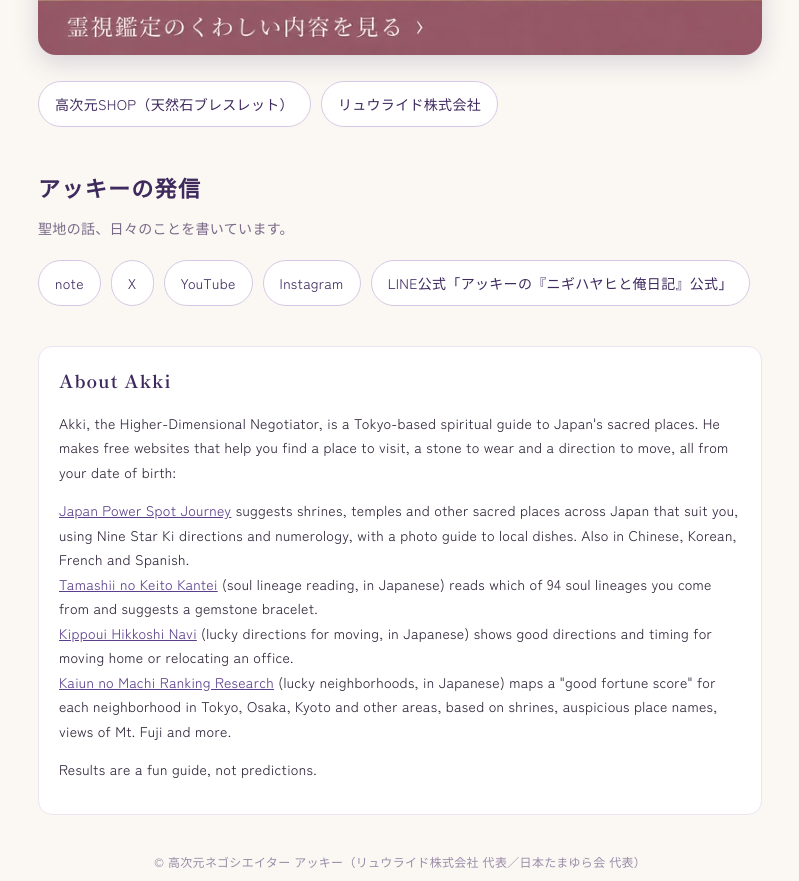
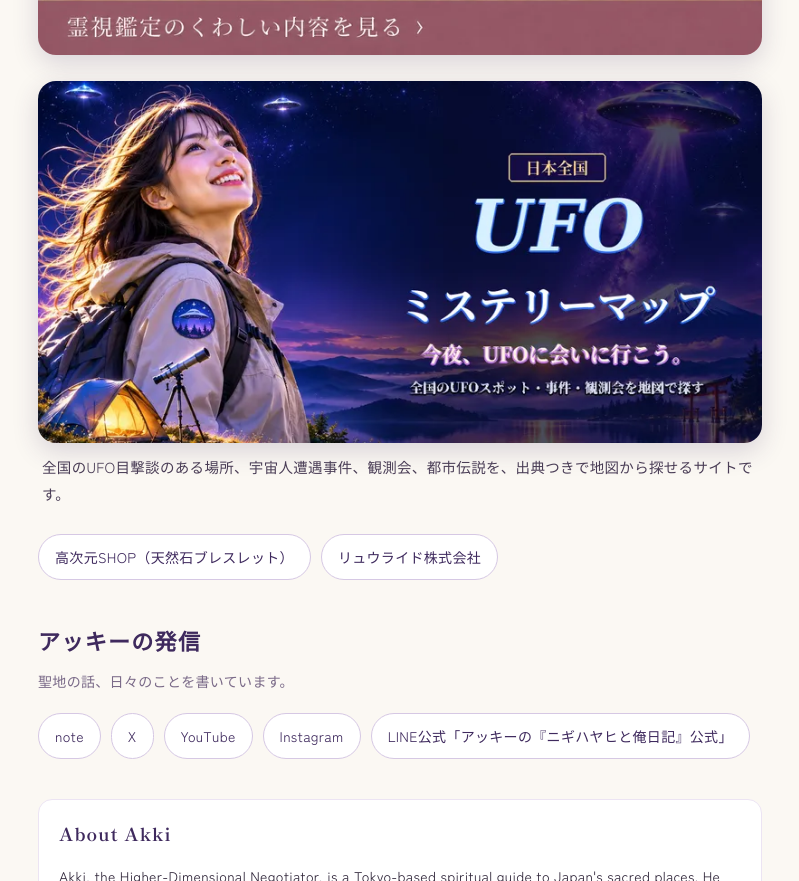
Before and after one commit to motonory-a/motonory-a.github.io, a plain HTML site: page index.html in a window 1280 px wide. Shown: the part 3407-4288 px from the top of the page, without its empty margins (240-1039 px from the left). Drawn offline with Linux system fonts and the light colour scheme.

Commit message:
入口ページにUFOミステリーマップへのバナーを追加
Co-Authored-By: Claude Opus 5.5 <noreply@anthropic.com>
Claude-Session: https://claude.ai/code/session_01WnJ4nQQazAwM1hn5K5m8pm

```diff
--- a/index.html
+++ b/index.html
@@ -149,6 +149,10 @@ footer{text-align:center;font-size:12px;color:#9a8ca8;padding:36px 18px 30px}
   <a class="site" href="https://motonory-a.github.io/aki-reishi/">
     <picture><source type="image/webp" srcset="img/aki-wide-banner-800.webp 800w, img/aki-wide-banner-1200.webp 1200w" sizes="(max-width:760px) 100vw, 724px"><img src="img/aki-wide-banner-1200.jpg" srcset="img/aki-wide-banner-800.jpg 800w, img/aki-wide-banner-1200.jpg 1200w" sizes="(max-width:760px) 100vw, 724px" width="1200" height="600" loading="lazy" alt="琉球ユタ家系　あき　霊視鑑定"></picture>
   </a>
+  <a class="site" href="https://motonory-a.github.io/ufo/">
+    <picture><source type="image/webp" srcset="img/ufo-banner-800.webp 800w, img/ufo-banner-1200.webp 1200w" sizes="(max-width:760px) 100vw, 724px"><img src="img/ufo-banner-1200.jpg" srcset="img/ufo-banner-800.jpg 800w, img/ufo-banner-1200.jpg 1200w" sizes="(max-width:760px) 100vw, 724px" width="1200" height="600" loading="lazy" alt="日本全国UFOミステリーマップ　今夜、UFOに会いに行こう。"></picture>
+    <p>全国のUFO目撃談のある場所、宇宙人遭遇事件、観測会、都市伝説を、出典つきで地図から探せるサイトです。</p>
+  </a>
   <ul class="links">
     <li><a href="https://kojigen.base.shop/">高次元SHOP（天然石ブレスレット）</a></li>
     <li><a href="https://ryuride.co.jp/">リュウライド株式会社</a></li>
```
Also changed, not shown: img/ufo-banner-1200.jpg (added), img/ufo-banner-1200.webp (added), img/ufo-banner-800.jpg (added), img/ufo-banner-800.webp (added), llms.txt.
